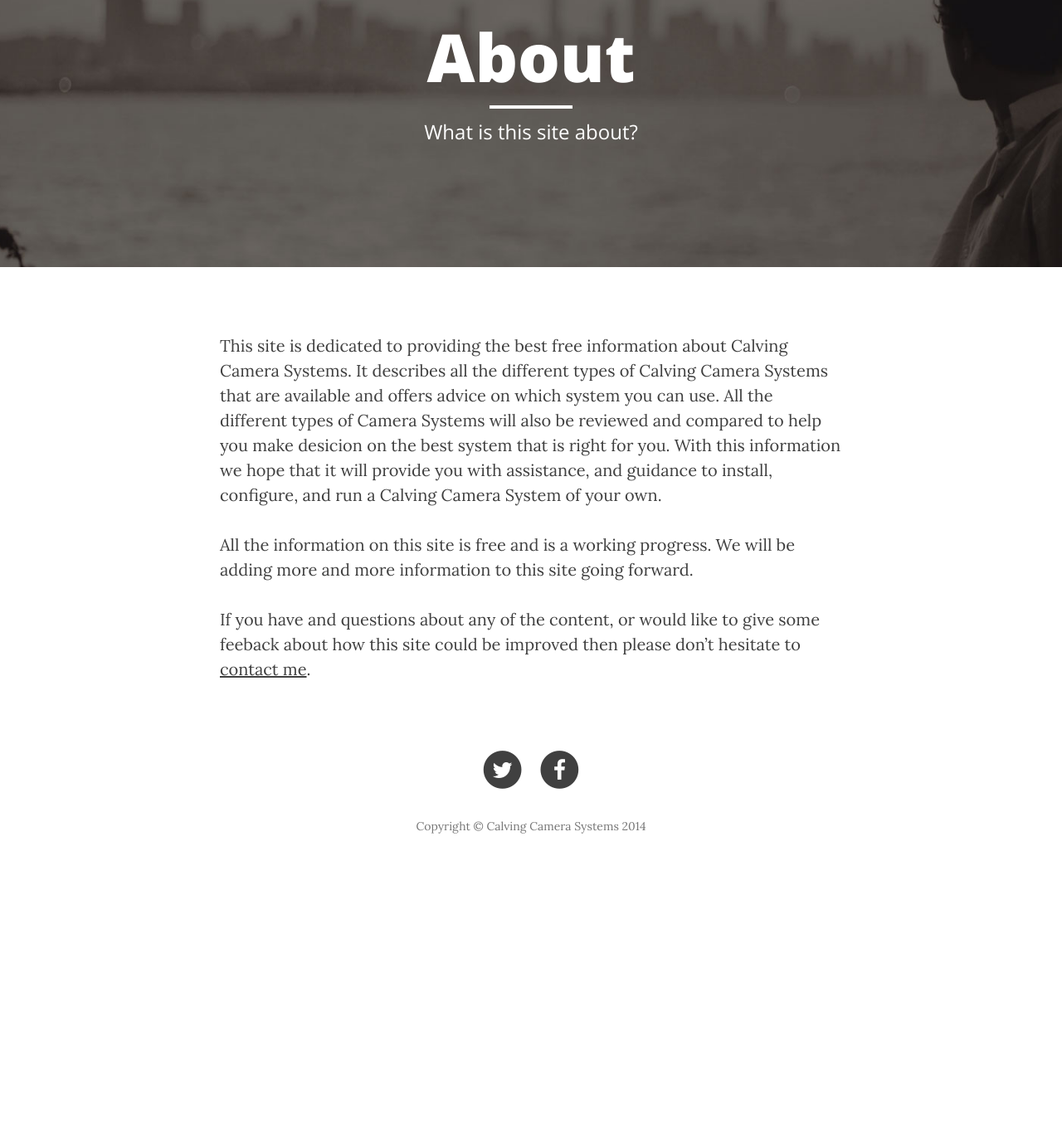
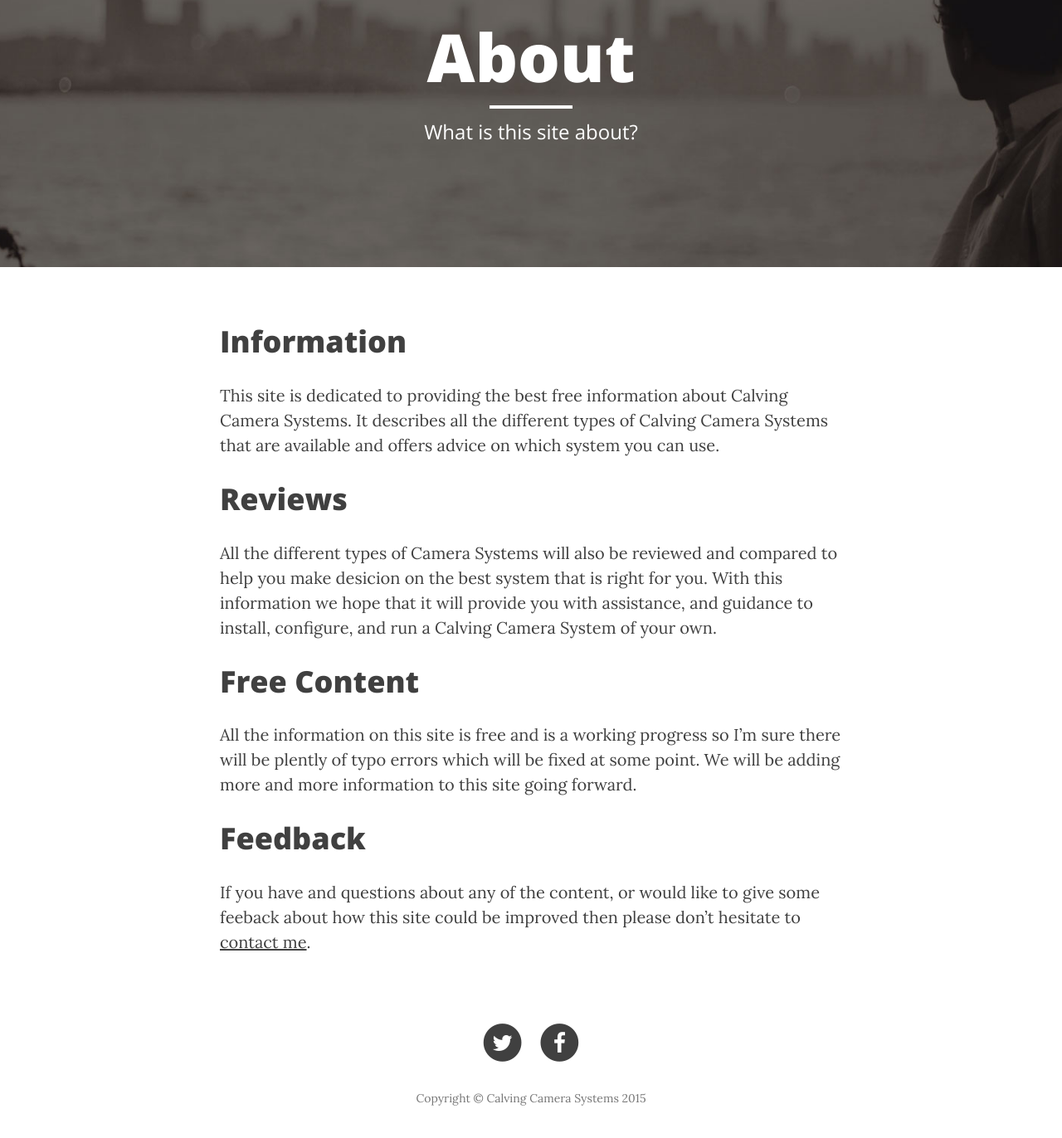
Before and after one commit to jholleran/calvingcamerareviews, a Jekyll site: the page built from about.md, in a window 1280 px wide and 1400 px high, scrolled down 126 px. Shown: the top 1372 px of the window at 83% size. Built offline with Jekyll 4.4.1, drawn with Linux system fonts in a browser that asks for light colours; nearby versions of some CDN libraries; before the commit the page ends 1198 px from its top, so only the background shows below that.

Commit message:
improved about content

```diff
--- a/_includes/footer.html
+++ b/_includes/footer.html
@@ -35,7 +35,7 @@
                     </li>
                     {% endif %}
                 </ul>
-                <p class="copyright text-muted">Copyright &copy; {{ site.title }} 2014</p>
+                <p class="copyright text-muted">Copyright &copy; {{ site.title }} 2015</p>
             </div>
         </div>
     </div>
--- a/about.md
+++ b/about.md
@@ -6,8 +6,14 @@ permalink: /about/
 bg-img: about-bg.jpg
 ---
 
-This site is dedicated to providing the best free information about Calving Camera Systems. It describes all the different types of Calving Camera Systems that are available and offers advice on which system you can use. All the different types of Camera Systems will also be reviewed and compared to help you make desicion on the best system that is right for you. With this information we hope that it will provide you with assistance, and guidance to install, configure, and run a Calving Camera System of your own.
+#Information
+This site is dedicated to providing the best free information about Calving Camera Systems. It describes all the different types of Calving Camera Systems that are available and offers advice on which system you can use.
 
-All the information on this site is free and is a working progress. We will be adding more and more information to this site going forward.
+#Reviews
+All the different types of Camera Systems will also be reviewed and compared to help you make desicion on the best system that is right for you. With this information we hope that it will provide you with assistance, and guidance to install, configure, and run a Calving Camera System of your own.
 
+#Free Content
+All the information on this site is free and is a working progress so I'm sure there will be plently of typo errors which will be fixed at some point. We will be adding more and more information to this site going forward.
+
+#Feedback
 If you have and questions about any of the content, or would like to give some feeback about how this site could be improved then please don't hesitate to [contact me]({{site.baseurl}}/contact).
--- a/index.html
+++ b/index.html
@@ -2,7 +2,7 @@
 layout: page
 title: Calving Camera Systems
 subTitle: Information about Calving Camera Systems
-bg-img: home-bg.jpg
+bg-img: calving-camera-creevagh.jpg
 ---
 
 {% for post in site.posts %}
```
Also changed, not shown: contact.md (+1 -1 lines).
